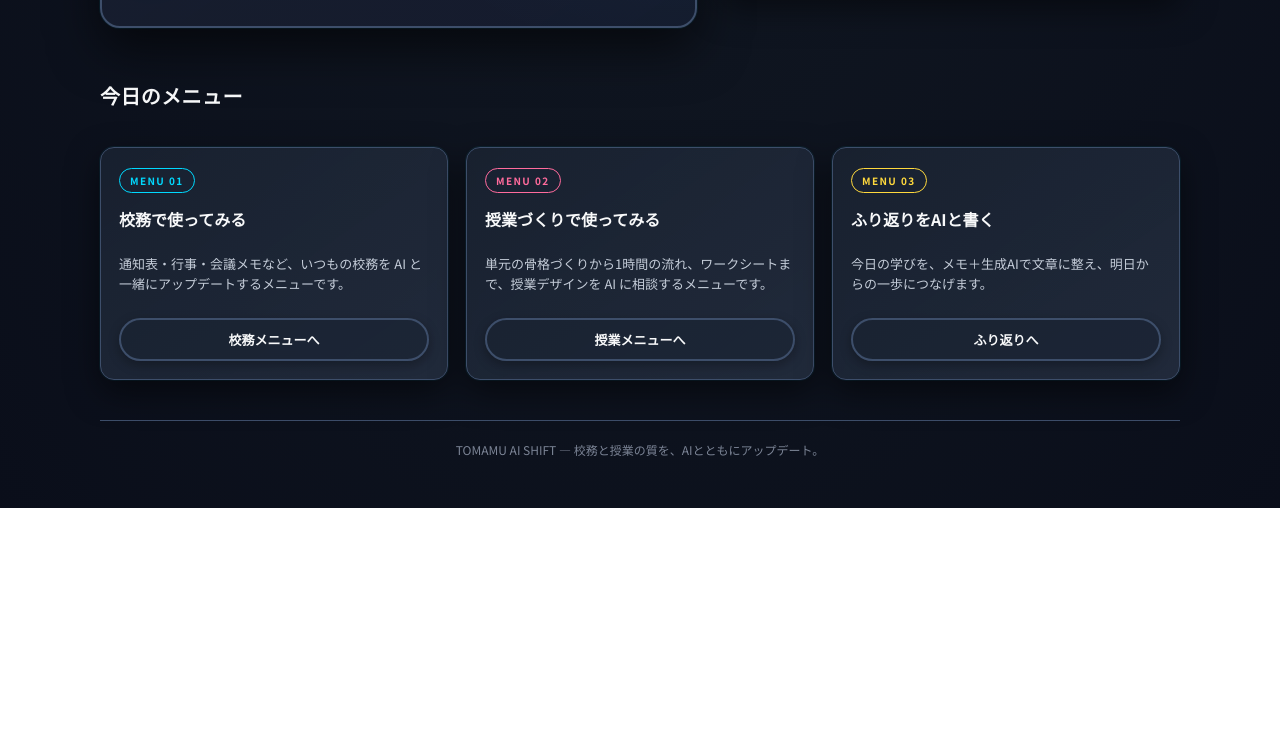
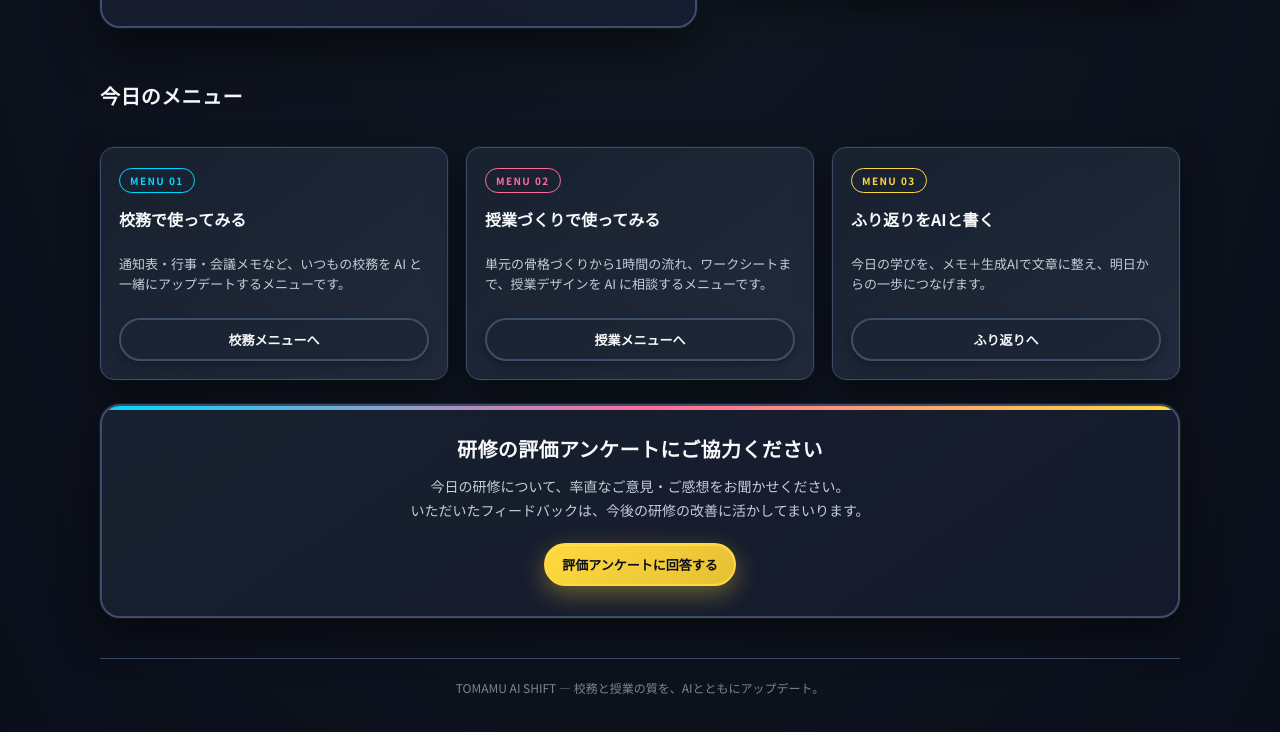
Before and after one commit to yu-kiku-DX/251125-tomamu, a plain HTML site: page index.html in a window 1280 px wide. Shown: the part 581-1313 px from the top of the page. Before the commit the page ends 1089 px from the top, so only its background shows below. Drawn offline with Linux system fonts and the light colour scheme.

Commit message:
Update index.html

```diff
--- a/index.html
+++ b/index.html
@@ -442,6 +442,75 @@
       line-height: 1.6;
     }
 
+    /* ===== evaluation card ===== */
+    .evaluation-card {
+      background: linear-gradient(145deg, rgba(26,35,50,0.85), rgba(21,27,46,0.95));
+      border-radius: var(--radius-lg);
+      padding: 28px 26px 30px;
+      border: 2px solid var(--border-emphasis);
+      box-shadow: 0 16px 40px rgba(0,0,0,0.5), 0 0 0 1px rgba(255,217,61,0.1);
+      transition: all var(--transition-fast);
+      position: relative;
+      overflow: hidden;
+    }
+
+    .evaluation-card::before {
+      content: "";
+      position: absolute;
+      top: 0;
+      left: 0;
+      width: 100%;
+      height: 4px;
+      background: linear-gradient(90deg,
+        var(--accent-primary) 0%,
+        var(--accent-secondary) 50%,
+        var(--accent-tertiary) 100%);
+    }
+
+    .evaluation-card:hover {
+      transform: translateY(-2px);
+      box-shadow: 0 20px 50px rgba(0,0,0,0.6), 0 8px 32px rgba(255,217,61,0.2);
+      border-color: var(--accent-tertiary);
+    }
+
+    .evaluation-content {
+      position: relative;
+      z-index: 1;
+      text-align: center;
+    }
+
+    .evaluation-title {
+      font-size: 20px;
+      font-weight: 600;
+      letter-spacing: 0.02em;
+      color: var(--text-main);
+      margin: 0 0 12px;
+    }
+
+    .evaluation-text {
+      font-size: 14px;
+      color: var(--text-secondary);
+      line-height: 1.7;
+      margin: 0 0 20px;
+    }
+
+    .btn-evaluation {
+      background: linear-gradient(135deg, var(--accent-tertiary), #e6c035);
+      color: #0a0e1a;
+      border-color: var(--accent-tertiary);
+      box-shadow: 0 8px 24px rgba(255,217,61,0.35), inset 0 1px 0 rgba(255,255,255,0.3);
+    }
+
+    .btn-evaluation:hover {
+      transform: translateY(-2px);
+      box-shadow: 0 12px 32px rgba(255,217,61,0.5), inset 0 1px 0 rgba(255,255,255,0.4);
+      background: linear-gradient(135deg, #ffe666, var(--accent-tertiary));
+    }
+
+    .btn-evaluation:active {
+      transform: translateY(0);
+    }
+
     footer {
       margin-top: 40px;
       padding-top: 20px;
@@ -575,6 +644,22 @@
         </div>
       </section>
 
+      <!-- 評価アンケート -->
+      <section class="menu-section">
+        <div class="evaluation-card">
+          <div class="evaluation-content">
+            <h2 class="evaluation-title">研修の評価アンケートにご協力ください</h2>
+            <p class="evaluation-text">
+              今日の研修について、率直なご意見・ご感想をお聞かせください。<br>
+              いただいたフィードバックは、今後の研修の改善に活かしてまいります。
+            </p>
+            <a class="btn btn-evaluation" href="https://forms.gle/msw2x6vVTDqh8tBj6" target="_blank" rel="noreferrer">
+              評価アンケートに回答する
+            </a>
+          </div>
+        </div>
+      </section>
+
       <footer>
         <span>TOMAMU AI SHIFT — 校務と授業の質を、AIとともにアップデート。</span>
       </footer>
```
